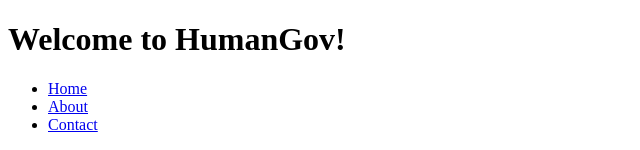
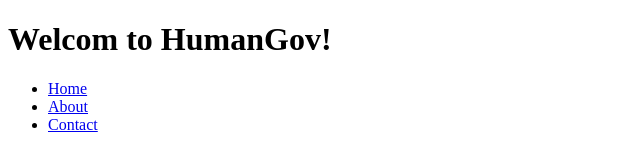
Before and after one commit to CpyRubens/human-gov-application, a plain HTML site: page index.html in a window 1280 px wide. Shown: the top 150 px of the page, without its empty margins (0-640 px from the left). Drawn offline with Linux system fonts and the light colour scheme.

Commit message:
added typo in header

```diff
--- a/index.html
+++ b/index.html
@@ -5,7 +5,7 @@
 </head>
 <body>
 <header>
-<h1>Welcome to HumanGov!</h1>
+<h1>Welcom to HumanGov!</h1>
 <nav>
 <ul>
 <li><a href="#">Home</a></li>
```
